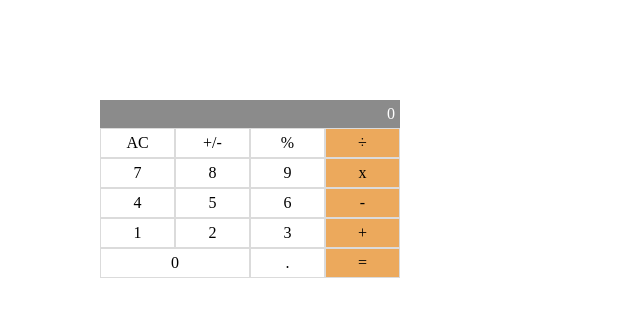
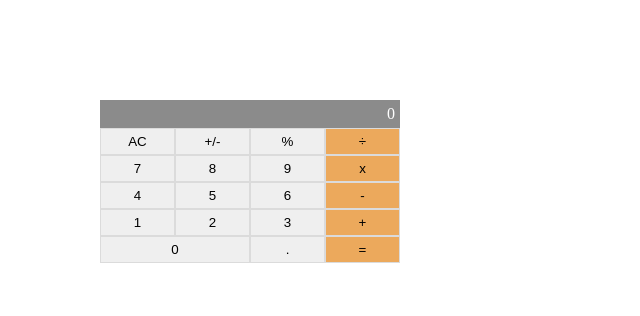
Before and after one commit to zainsadaqat/maths-magician, a React (Create React App) app: page / in a window 1280 px wide. Shown: the top 316 px of the page, without its empty margins (0-640 px from the left). Built offline with nearby package versions, Linux system fonts and the light colour scheme.

Commit message:
Make my digits elements buttons

```diff
--- a/src/components/Calculator.js
+++ b/src/components/Calculator.js
@@ -1,5 +1,7 @@
 import React from 'react';
 import './Calculator.css';
+// import operate from '../logic/operate';
+// import calculate from '../logic/calculate';
 
 class Calculator extends React.Component {
   render() {
@@ -9,27 +11,27 @@
           0
         </div>
         <div className="digits">
-          <div className="digits-elts">AC</div>
-          <div className="digits-elts">+/-</div>
-          <div className="digits-elts">%</div>
-          <div className="digits-elts operator">÷</div>
-          <div className="digits-elts">7</div>
-          <div className="digits-elts">8</div>
-          <div className="digits-elts">9</div>
-          <div className="digits-elts operator">x</div>
-          <div className="digits-elts">4</div>
-          <div className="digits-elts">5</div>
-          <div className="digits-elts">6</div>
-          <div className="digits-elts operator">-</div>
-          <div className="digits-elts">1</div>
-          <div className="digits-elts">2</div>
-          <div className="digits-elts">3</div>
-          <div className="digits-elts operator">+</div>
+          <button type="button" className="digits-elts">AC</button>
+          <button type="button" className="digits-elts">+/-</button>
+          <button type="button" className="digits-elts">%</button>
+          <button type="button" className="digits-elts operator">÷</button>
+          <button type="button" className="digits-elts">7</button>
+          <button type="button" className="digits-elts">8</button>
+          <button type="button" className="digits-elts">9</button>
+          <button type="button" className="digits-elts operator">x</button>
+          <button type="button" className="digits-elts">4</button>
+          <button type="button" className="digits-elts">5</button>
+          <button type="button" className="digits-elts">6</button>
+          <button type="button" className="digits-elts operator">-</button>
+          <button type="button" className="digits-elts">1</button>
+          <button type="button" className="digits-elts">2</button>
+          <button type="button" className="digits-elts">3</button>
+          <button type="button" className="digits-elts operator">+</button>
         </div>
         <span className="end">
-          <div className="digits-elts">0</div>
-          <div className="digits-elts ">.</div>
-          <div className="digits-elts operator">=</div>
+          <button type="button" className="digits-elts">0</button>
+          <button type="button" className="digits-elts ">.</button>
+          <button type="button" className="digits-elts operator">=</button>
         </span>
       </section>
     );
```
